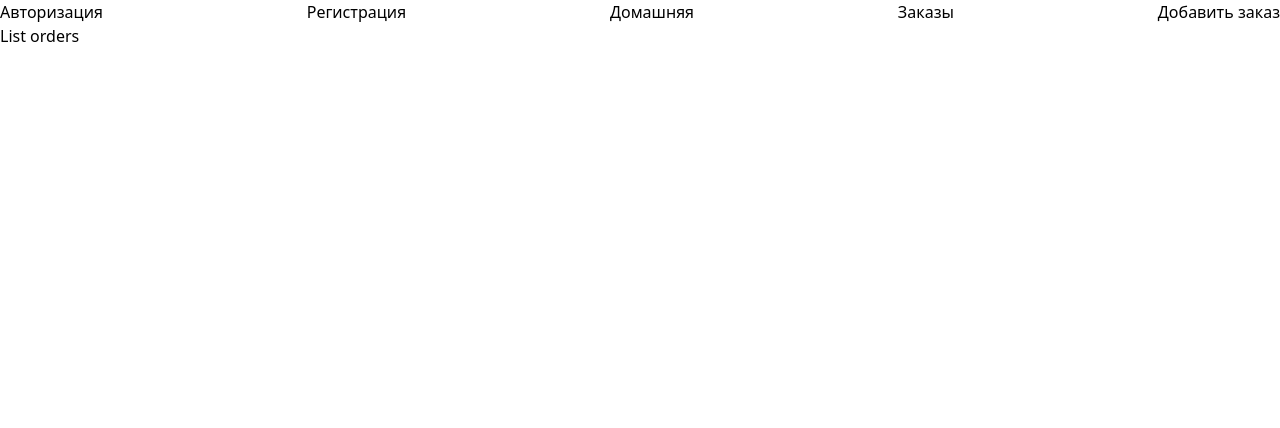
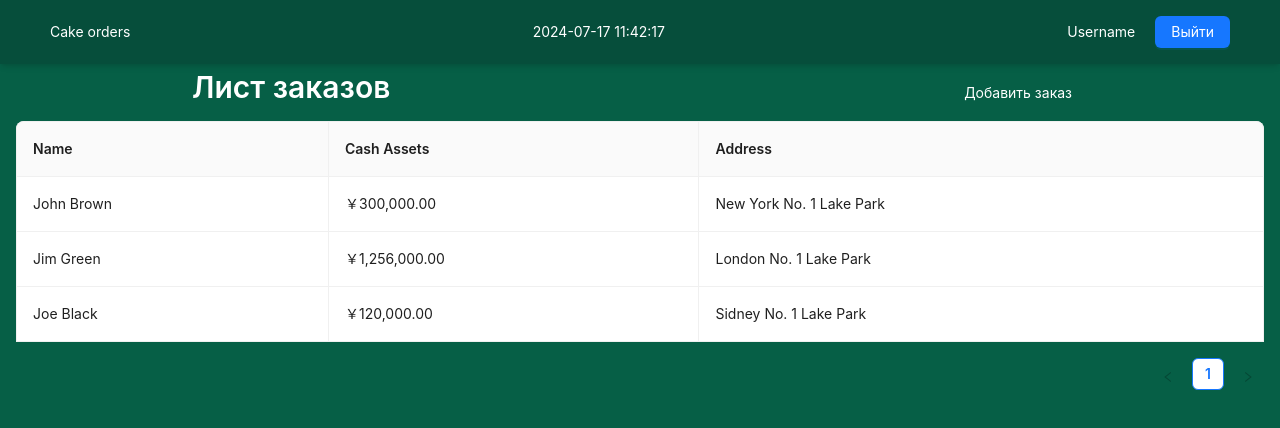
Before and after one commit to ArtemH92/cake_orders, a Vue app in the folder client/: page /orders/list in a window 1280 px wide. Shown: the top 428 px of the page. Built offline with nearby package versions, Linux system fonts and the light colour scheme.

Commit message:
add home page

```diff
--- a/client/package.json
+++ b/client/package.json
@@ -16,6 +16,7 @@
     "@ant-design/icons-vue": "^7.0.1",
     "ant-design-vue": "^4.2.3",
     "axios": "^1.7.2",
+    "moment": "^2.30.1",
     "pinia": "^2.1.7",
     "vue": "^3.4.29",
     "vue-router": "^4.3.3"
--- /dev/null
+++ b/client/src/components/HomeHeader.vue
@@ -0,0 +1,20 @@
+<script setup lang="ts">
+interface Props {
+  title: string
+  btnText: string
+  path: string
+}
+
+const props = defineProps<Props>()
+</script>
+
+<template>
+  <a-space class="max-w-4xl mx-auto w-full flex justify-between" align="center">
+    <a-typography-title :level="2" class="!text-white !mt-1 flex-grow">
+      {{ props.title }}
+    </a-typography-title>
+    <a-button type="link" :href="props.path" class="text-white">
+      {{ props.btnText }}
+    </a-button>
+  </a-space>
+</template>
--- /dev/null
+++ b/client/src/components/NavHeader.vue
@@ -0,0 +1,26 @@
+<script setup lang="ts">
+import { ref, onMounted, onUnmounted } from 'vue';
+import moment from 'moment';
+
+const currentTime = ref(moment().format('YYYY-MM-DD HH:mm:ss'));
+
+let timer: number;
+
+onMounted(() => {
+  timer = setInterval(() => {
+    currentTime.value = moment().format('YYYY-MM-DD HH:mm:ss');
+  }, 1000);
+});
+
+onUnmounted(() => {
+  clearInterval(timer);
+});
+</script>
+
+<template>
+  <a-layout-header class="fixed w-full z-10 shadow-md px-4 flex justify-between items-center !bg-emerald-900">
+    <a-typography-text class="text-white">Cake orders</a-typography-text>
+    <a-typography-text class="text-white">{{ currentTime }}</a-typography-text>
+    <a-typography class="text-white">Username <a-button type="primary" class="ml-4">Выйти</a-button></a-typography>
+  </a-layout-header>
+</template>
--- a/client/src/layouts/DefaultLayout.vue
+++ b/client/src/layouts/DefaultLayout.vue
@@ -1,22 +1,15 @@
+<script setup lang="ts">
+import NavHeader from "../components/NavHeader.vue"
+</script>
+
 <template>
-  <div class="container mx-auto">
-    <header>
-      <nav>
-        <ul class="flex justify-between">
-          <li><router-link to="/login">Авторизация</router-link></li>
-          <li><router-link to="/register">Регистрация</router-link></li>
-          <li><router-link to="/home">Домашняя</router-link></li>
-          <li><router-link to="/orders/list">Заказы</router-link></li>
-          <li><router-link to="/orders/add">Добавить заказ</router-link></li>
-        </ul>
-      </nav>
-    </header>
-    <main>
-      <RouterView />
-    </main>
-  </div>
+  <a-layout class="min-h-screen bg-emerald-800">
+    <NavHeader />
+    <a-layout-content class="pt-16 p-4">
+      <router-view />
+    </a-layout-content>
+  </a-layout>
 </template>
 
-<script setup lang="ts"></script>
 
 <style scoped></style>
--- a/client/src/router/index.ts
+++ b/client/src/router/index.ts
@@ -17,38 +17,25 @@ const router = createRouter({
     },
     {
       path: '/',
-      name: 'home',
-      redirect: '/home',
+      name: 'orders',
+      redirect: '/orders/list',
       meta: { layout: 'default', auth: true },
       children: [
         {
-          path: 'home',
-          name: 'homepage',
-          component: () => import('../views/Home/HomeView.vue')
-        },
-        {
-          path: 'orders',
-          name: 'orders',
-          redirect: 'orders/list',
-          children: [
-            {
-              path: 'list',
+          path: 'orders/list',
           name: 'orders_list',
           component: () => import('../views/Orders/All/AllOrders.vue'),
         },
         {
-              path: 'add',
+          path: 'orders/add',
           name: 'orders_add',
           component: () => import('../views/Orders/Add/AddOrder.vue')
         },
         {
-              path: 'edit/:id',
+          path: 'orders/edit/:id',
           name: 'orders_edit',
           component: () => import('../views/Orders/Edit/EditOrder.vue')
         },
-          ]
-        },
-
       ]
     },
   ]
--- a/client/src/views/Home/HomeView.vue
+++ b/client/src/views/Home/HomeView.vue
@@ -1,8 +1,9 @@
 <script setup lang="ts">
+
 </script>
 
 <template>
-  <main>
-    Homepage
-  </main>
+  <a-space>
+    Hello
+  </a-space>
 </template>
--- a/client/src/views/LoginRegister/LoginView.vue
+++ b/client/src/views/LoginRegister/LoginView.vue
@@ -1,3 +1,30 @@
+<script lang="ts" setup>
+import { reactive, ref } from 'vue'
+import type { FormInstance } from 'ant-design-vue'
+import { RulesLogin, LayoutLogin } from './settings/config'
+
+interface UserFormState {
+  username: string
+  password: string
+}
+const formRef = ref<FormInstance>()
+const formState = reactive<UserFormState>({
+  username: '',
+  password: ''
+})
+
+const handleFinish = (values: UserFormState) => {
+  console.log(values, formState, 'success')
+}
+const handleFinishFailed = (errors: any) => {
+  console.log(errors)
+}
+
+const handleValidate = (...args: any) => {
+  console.log(args)
+}
+</script>
+
 <template>
   <a-card class="w-full max-w-[500px] sm:max-w-[375px] md:max-w-[500px]">
     <a-typography-title class="text-center !text-[clamp(2rem,0.8rem+2vw,2.5rem)]">
@@ -30,29 +57,3 @@
     </a-form>
   </a-card>
 </template>
-<script lang="ts" setup>
-import { reactive, ref } from 'vue'
-import type { FormInstance } from 'ant-design-vue'
-import { RulesLogin, LayoutLogin } from './settings/configLoginForm'
-
-interface UserFormState {
-  username: string
-  password: string
-}
-const formRef = ref<FormInstance>()
-const formState = reactive<UserFormState>({
-  username: '',
-  password: ''
-})
-
-const handleFinish = (values: UserFormState) => {
-  console.log(values, formState, 'success')
-}
-const handleFinishFailed = (errors: any) => {
-  console.log(errors)
-}
-
-const handleValidate = (...args: any) => {
-  console.log(args)
-}
-</script>
--- a/client/src/views/LoginRegister/RegisterView.vue
+++ b/client/src/views/LoginRegister/RegisterView.vue
@@ -1,3 +1,36 @@
+<script lang="ts" setup>
+import { reactive, ref, computed } from 'vue'
+import type { FormInstance } from 'ant-design-vue'
+import { LayoutLogin } from './settings/config'
+import { RulesRegister } from './settings/config';
+
+interface UserFormState {
+  username: string
+  password: string
+  confirmPassword: string
+}
+const formRef = ref<FormInstance>()
+const formState = reactive<UserFormState>({
+  username: '',
+  password: '',
+  confirmPassword: ''
+})
+
+const handleFinish = (values: UserFormState) => {
+  console.log(values, formState)
+}
+const handleFinishFailed = (errors: any) => {
+  console.log(errors)
+}
+
+const handleValidate = (...args: any) => {
+  console.log(args)
+}
+
+const rules = computed(() => RulesRegister(formState.password));
+</script>
+
+
 <template>
   <a-card class="w-full max-w-[500px] sm:max-w-[375px] md:max-w-[500px]">
     <a-typography-title class="text-center !text-[clamp(2rem,0.8rem+2vw,2.5rem)]">
@@ -38,34 +71,3 @@
     </a-form>
   </a-card>
 </template>
-<script lang="ts" setup>
-import { reactive, ref, computed } from 'vue'
-import type { FormInstance } from 'ant-design-vue'
-import { LayoutLogin } from './settings/configLoginForm'
-import { RulesRegister } from './settings/configLoginForm';
-
-interface UserFormState {
-  username: string
-  password: string
-  confirmPassword: string
-}
-const formRef = ref<FormInstance>()
-const formState = reactive<UserFormState>({
-  username: '',
-  password: '',
-  confirmPassword: ''
-})
-
-const handleFinish = (values: UserFormState) => {
-  console.log(values, formState)
-}
-const handleFinishFailed = (errors: any) => {
-  console.log(errors)
-}
-
-const handleValidate = (...args: any) => {
-  console.log(args)
-}
-
-const rules = computed(() => RulesRegister(formState.password));
-</script>
--- a/client/src/views/Orders/All/AllOrders.vue
+++ b/client/src/views/Orders/All/AllOrders.vue
@@ -1,13 +1,61 @@
+<script lang="ts" setup>
+import HomeHeader from '@/components/HomeHeader.vue';
+
+const columns = [
+  {
+    title: 'Name',
+    dataIndex: 'name',
+  },
+  {
+    title: 'Cash Assets',
+    className: 'column-money',
+    dataIndex: 'money',
+  },
+  {
+    title: 'Address',
+    dataIndex: 'address',
+  },
+];
+
+const data = [
+  {
+    key: '1',
+    name: 'John Brown',
+    money: '￥300,000.00',
+    address: 'New York No. 1 Lake Park',
+  },
+  {
+    key: '2',
+    name: 'Jim Green',
+    money: '￥1,256,000.00',
+    address: 'London No. 1 Lake Park',
+  },
+  {
+    key: '3',
+    name: 'Joe Black',
+    money: '￥120,000.00',
+    address: 'Sidney No. 1 Lake Park',
+  },
+];
+</script>
+
 <template>
-  <div>
-    List orders
-  </div>
+  <HomeHeader
+      :title="'Лист заказов'"
+      :btn-text="'Добавить заказ'"
+      :path="'/orders/add'" />
+  <a-table :columns="columns" :data-source="data" bordered>
+    <template #bodyCell="{ column, text }">
+      <template v-if="column.dataIndex === 'name'">
+        <a>{{ text }}</a>
+      </template>
+    </template>
+  </a-table>
 </template>
 
-<script setup lang="ts">
-
-</script>
-
 <style scoped>
-
+th.column-money,
+td.column-money {
+  text-align: right !important;
+}
 </style>
```
Also changed, not shown: client/components.d.ts (+10 -0 lines), client/src/services/api.ts (added), client/src/views/LoginRegister/settings/config.ts (renamed from client/src/views/LoginRegister/settings/configLoginForm.ts), 1 other file (tests, documents, lock files or other folders). Lines whose indentation alone changed are shown as unchanged.
